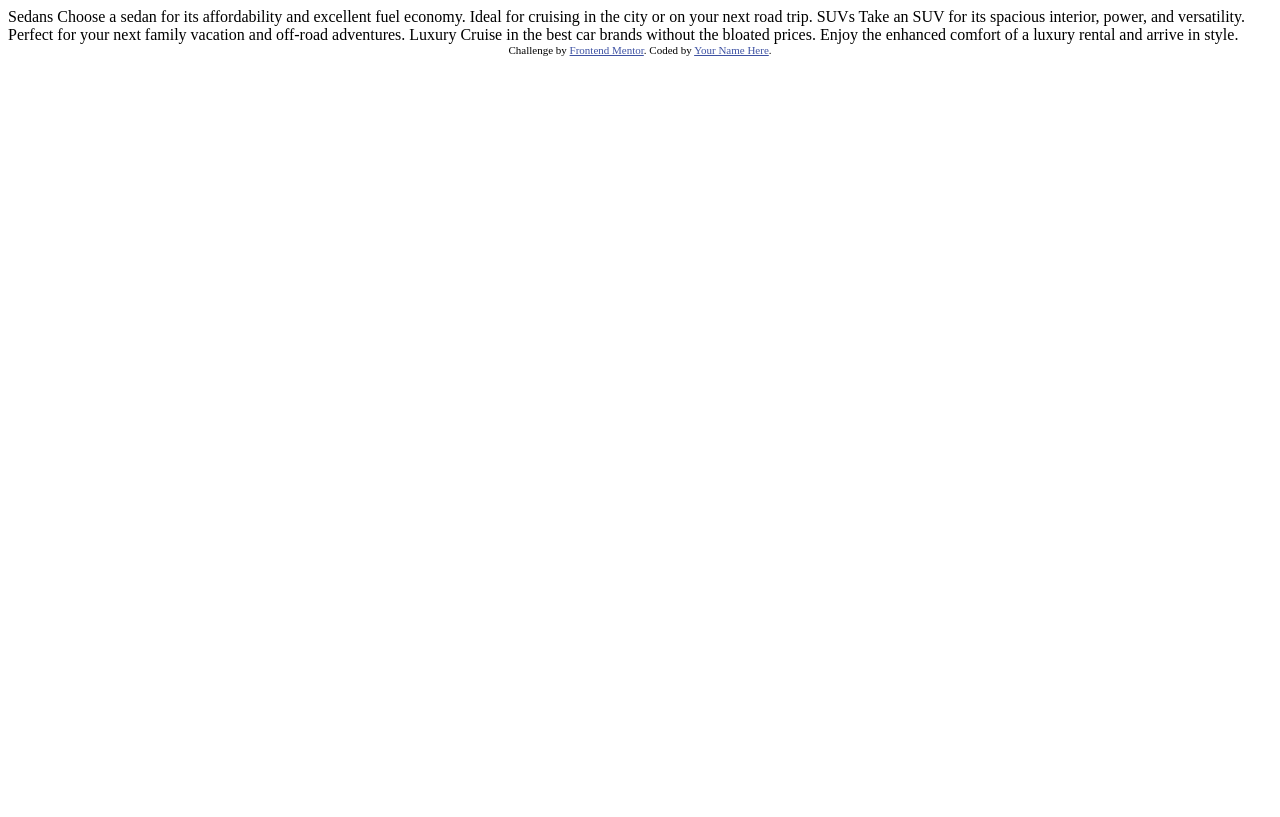
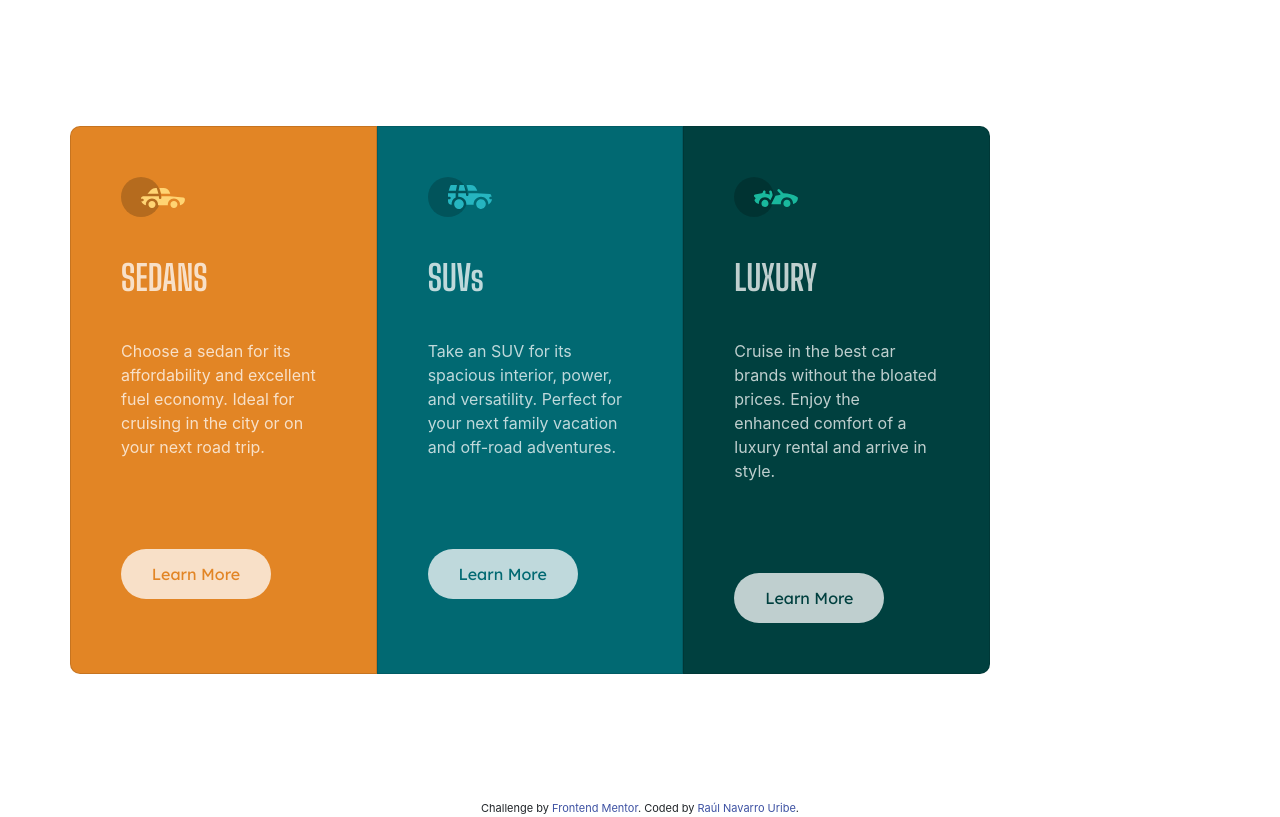
Before and after one commit to r-navarrouribe/challenge-html-css, a plain HTML site: page index.html in a window 1280 px wide. Drawn offline with nearby package versions, Linux system fonts and the light colour scheme.

Commit message:
desktop layout

```diff
--- /dev/null
+++ b/css/index.css
@@ -0,0 +1,81 @@
+p {
+  margin-bottom: 0;
+}
+
+.contenedor-principal {
+  min-height: 100vh;
+}
+
+.contenido-principal {
+  align-self: center;
+  justify-self: center;
+  width: 920px;
+}
+
+.card {
+  min-height: 500px;
+  color: hsla(0, 0%, 100%, 0.75);
+  padding: 50px;
+}
+
+.card p {
+  font-size: 15;
+}
+
+.sedan-card {
+  background-color: #e28525;
+  border-top-right-radius: 0;
+  border-bottom-right-radius: 0;
+  border-top-left-radius: 10px;
+  border-bottom-left-radius: 10px;
+}
+
+.sedan-card .card-button {
+  color: #e28525;
+}
+
+.suv-card {
+  background-color: #016972;
+  border-radius: 0;
+}
+.suv-card .card-button {
+  color: #016972;
+}
+
+.luxury-card {
+  background-color: #00403f;
+  border-top-left-radius: 0;
+  border-bottom-left-radius: 0;
+  border-top-right-radius: 10px;
+  border-bottom-right-radius: 10px;
+}
+.luxury-card .card-button {
+  color: #00403f;
+}
+
+.car-icon {
+  margin-bottom: 40px;
+}
+
+.car-title {
+  margin-bottom: 40px;
+  font-family: "Big Shoulders Display", cursive;
+  font-weight: 700;
+  font-size: 35px;
+}
+
+.card-button {
+  background-color: hsla(0, 0%, 100%, 0.75);
+  border-radius: 30px;
+  margin-top: 90px;
+  height: 50px;
+  width: 150px;
+  font-size: 15;
+  font-family: "Lexend Deca", sans-serif;
+}
+
+.card-button:hover {
+  background-color: transparent;
+  color: hsla(0, 0%, 100%, 0.75);
+  border: 3px solid hsla(0, 0%, 100%, 0.75);
+}
--- a/index.html
+++ b/index.html
@@ -1,36 +1,103 @@
 <!DOCTYPE html>
 <html lang="en">
   <head>
-  <meta charset="UTF-8">
-  <meta name="viewport" content="width=device-width, initial-scale=1.0"> <!-- displays site properly based on user's device -->
-
-  <link rel="icon" type="image/png" sizes="32x32" href="./images/favicon-32x32.png">
+    <meta charset="UTF-8" />
+    <meta name="viewport" content="width=device-width, initial-scale=1.0" />
+    <!-- displays site properly based on user's device -->
+    <link
+      rel="stylesheet"
+      href="https://cdn.jsdelivr.net/npm/bootstrap@4.6.0/dist/css/bootstrap.min.css"
+      integrity="sha384-B0vP5xmATw1+K9KRQjQERJvTumQW0nPEzvF6L/Z6nronJ3oUOFUFpCjEUQouq2+l"
+      crossorigin="anonymous"
+    />
+    <link rel="stylesheet" href="/css/index.css" />
+    <link rel="preconnect" href="https://fonts.gstatic.com" />
+    <link
+      href="https://fonts.googleapis.com/css2?family=Big+Shoulders+Display:wght@700&display=swap"
+      rel="stylesheet"
+    />
+    <link rel="preconnect" href="https://fonts.gstatic.com" />
+    <link
+      href="https://fonts.googleapis.com/css2?family=Big+Shoulders+Display:wght@700&family=Lexend+Deca&display=swap"
+      rel="stylesheet"
+    />
+    <link
+      rel="icon"
+      type="image/png"
+      sizes="32x32"
+      href="./images/favicon-32x32.png"
+    />
 
     <title>Frontend Mentor | 3-column preview card component</title>
 
     <!-- Feel free to remove these styles or customise in your own stylesheet 👍 -->
     <style>
-    .attribution { font-size: 11px; text-align: center; }
-    .attribution a { color: hsl(228, 45%, 44%); }
+      .attribution {
+        font-size: 11px;
+        text-align: center;
+      }
+      .attribution a {
+        color: hsl(228, 45%, 44%);
+      }
     </style>
   </head>
   <body>
-
-  Sedans
-  Choose a sedan for its affordability and excellent fuel economy. Ideal for cruising in the city
-  or on your next road trip.
-
-  SUVs
-  Take an SUV for its spacious interior, power, and versatility. Perfect for your next family vacation
-  and off-road adventures.
-
-  Luxury
-  Cruise in the best car brands without the bloated prices. Enjoy the enhanced comfort of a luxury
-  rental and arrive in style.
-
+    <div class="contenedor-principal container d-flex">
+      <main class="contenido-principal row">
+        <article class="sedan-card card col-md-4">
+          <img
+            class="car-icon"
+            src="images/icon-sedans.svg"
+            alt="Sedans icon"
+            height="40"
+            width="64"
+          />
+          <h2 class="car-title">SEDANS</h2>
+          <p>
+            Choose a sedan for its affordability and excellent fuel economy.
+            Ideal for cruising in the city or on your next road trip.
+          </p>
+          <button class="card-button btn">Learn More</button>
+        </article>
+        <article class="suv-card card col-md-4">
+          <img
+            class="car-icon"
+            src="images/icon-suvs.svg"
+            alt="SUVs icon"
+            height="40"
+            width="64"
+          />
+          <h2 class="car-title">SUVs</h2>
+          <p>
+            Take an SUV for its spacious interior, power, and versatility.
+            Perfect for your next family vacation and off-road adventures.
+          </p>
+          <button class="card-button btn">Learn More</button>
+        </article>
+        <article class="luxury-card card col-md-4">
+          <img
+            class="car-icon"
+            src="images/icon-luxury.svg"
+            alt="Luxury icon"
+            height="40"
+            width="64"
+          />
+          <h2 class="car-title">LUXURY</h2>
+          <p>
+            Cruise in the best car brands without the bloated prices. Enjoy the
+            enhanced comfort of a luxury rental and arrive in style.
+          </p>
+          <button class="card-button btn">Learn More</button>
+        </article>
+      </main>
+    </div>
+    <footer>
       <div class="attribution">
-    Challenge by <a href="https://www.frontendmentor.io?ref=challenge" target="_blank">Frontend Mentor</a>.
-    Coded by <a href="#">Your Name Here</a>.
+        Challenge by
+        <a href="https://www.frontendmentor.io?ref=challenge" target="_blank"
+          >Frontend Mentor</a
+        >. Coded by <a href="#">Raúl Navarro Uribe</a>.
       </div>
+    </footer>
   </body>
 </html>
```
Lines whose indentation alone changed are shown as unchanged.
